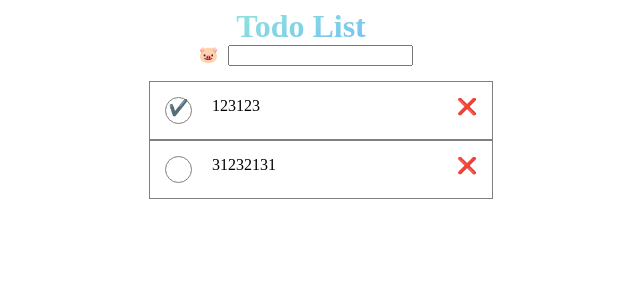
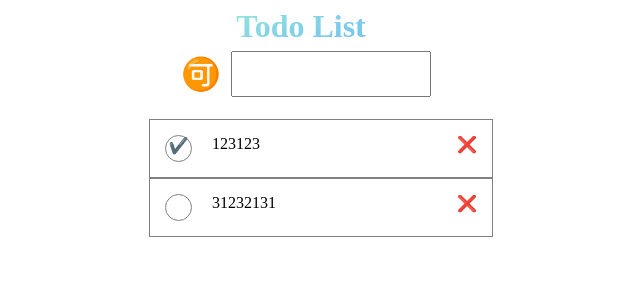
Before and after one commit to Aumeeb/react-hooks-typescript-todomvc, a React (Create React App) app: page / in a window 1280 px wide. Shown: the top 300 px of the page, without its empty margins (339-979 px from the left). Built offline with nearby package versions, Linux system fonts and the light colour scheme.

Commit message:
bug : align elements which inside the Header.

```diff
--- a/src/components/todo-list/Header.tsx
+++ b/src/components/todo-list/Header.tsx
@@ -2,10 +2,17 @@ import React, { FC } from 'react'
 import styled from 'styled-components'
 
 const SearchPanel = styled.header`
-  height: 20px;
+  display: flex;
+  align-items: center;
+  justify-content: center;
 `
 const SelectIcon = styled.span`
   padding: 10px;
+  font-size: 2em;
+`
+const Input = styled.input`
+  width: 50%;
+  height: 40px;
 `
 export interface HeaderProps {
   textHint?: string
@@ -17,9 +24,8 @@ const Header: FC<HeaderProps> = props => {
 
   return (
     <SearchPanel>
-      <SelectIcon>{selectIcon ?? '🐷'}</SelectIcon>
-      <input type="text" placeholder={props.textHint ?? ''} />
-
+      <SelectIcon>{selectIcon ?? '🉑'}</SelectIcon>
+      <Input type="text" placeholder={props.textHint ?? ''} />
     </SearchPanel>
   )
 }
```
Also changed, not shown: 1 other file (tests, documents, lock files or other folders).
